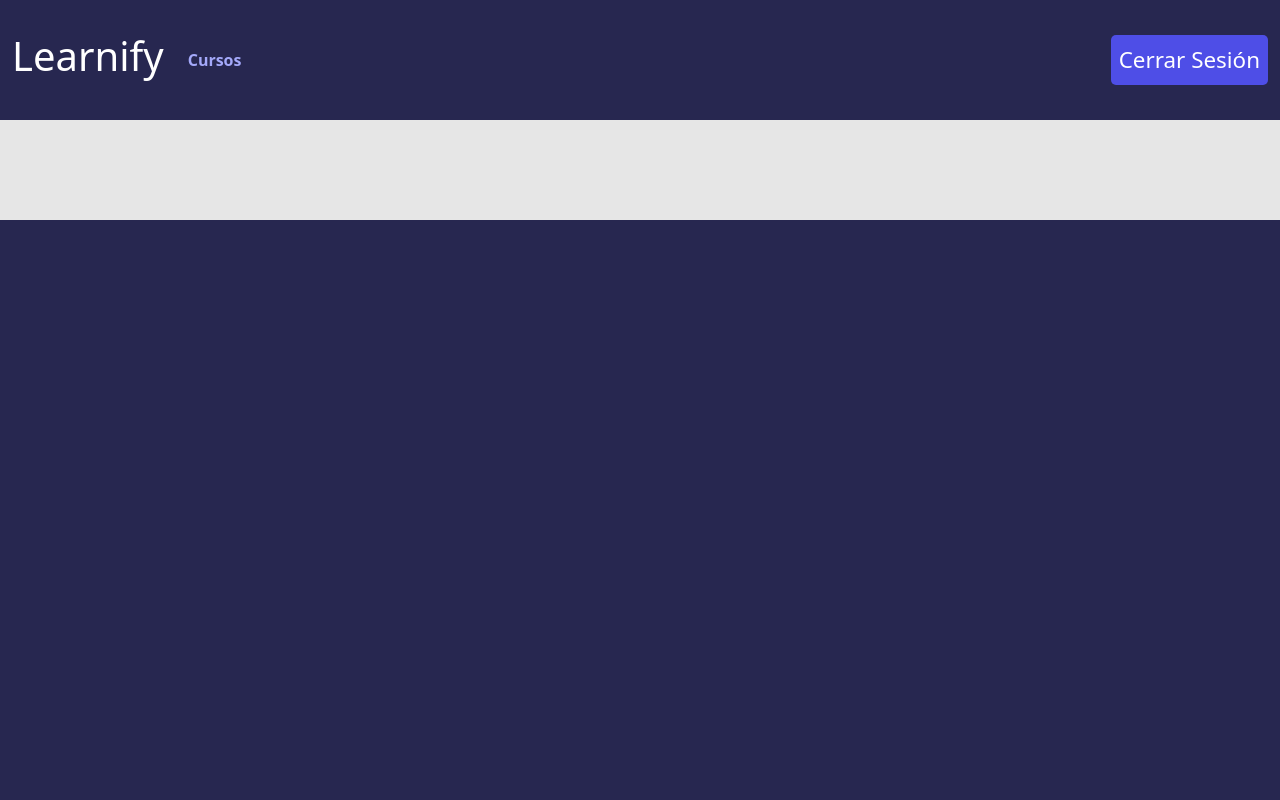
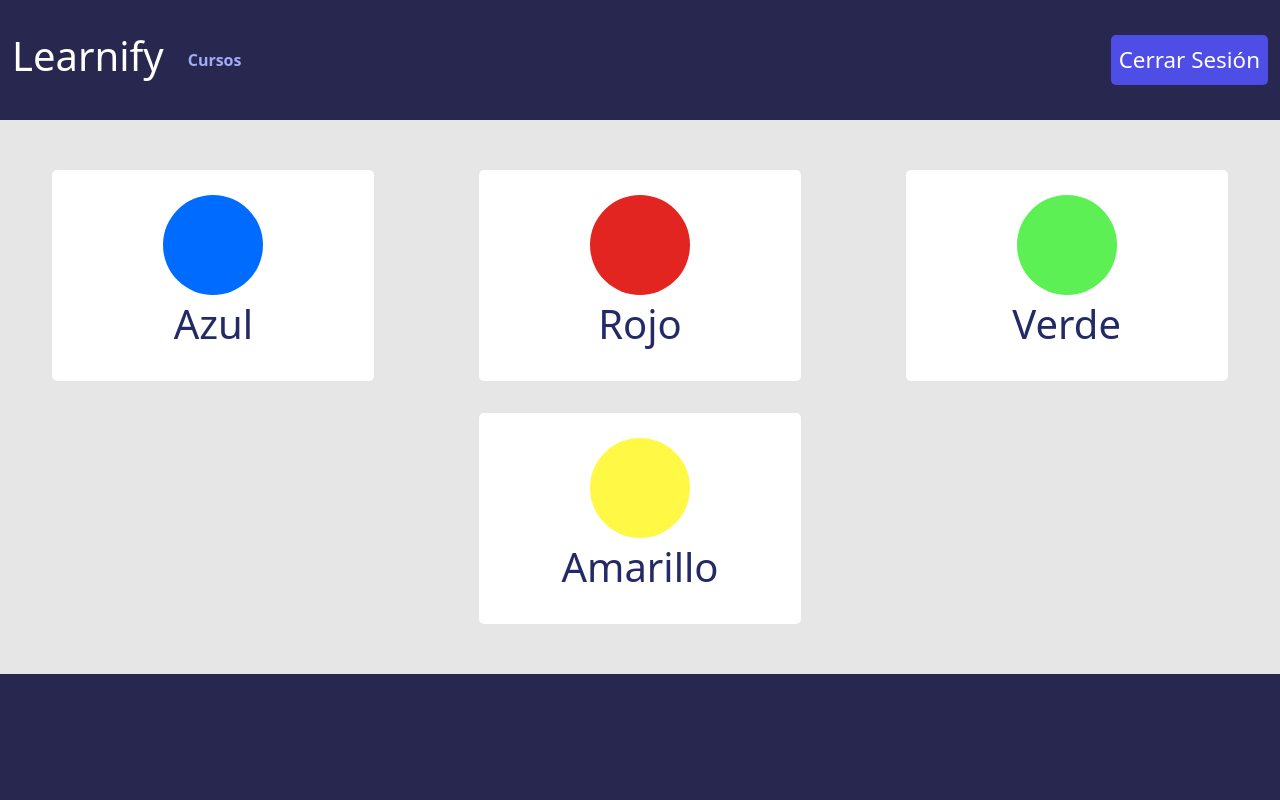
Before and after one commit to Antonioescp/Learnify, a Flask app: page /lessons/1 in a window 1280 px wide. Run offline with Flask 2, Linux system fonts and the light colour scheme; a user stored in the database is signed in; data comes from the database, SQL or seed files in the repository; both versions use the stored data as it was after the commit; some libraries are stand-ins or nearby versions.

Commit message:
Curso de colores completado
El curso tiene una leccion en la que se muestran los 4 colores distintos, al hacer click en ellos se reproduce un audio de bienvenido, si se hace click en cualquiera despues del audio de bienvenida, reproduce un audio correspondiente a informacion del color en cuestion

```diff
--- a/app.py
+++ b/app.py
@@ -239,5 +239,6 @@ def make_shell_context():
         migrate=migrate,
         User=User,
         Course=Course,
-        Lesson=Lesson
+        Lesson=Lesson,
+        Option=Option,
     )
--- a/static/css/lesson.css
+++ b/static/css/lesson.css
@@ -0,0 +1,3 @@
+.tile-container {
+    gap: 2rem 0;
+}
--- a/static/js/courses/colores.js
+++ b/static/js/courses/colores.js
@@ -1,17 +1,30 @@
 let welcomeHasFinished = false;
 
 window.addEventListener('load', (e) => {
-    console.log('hello!')
-    let welcomeAudio = new Audio('/static/audio/cursos/Colores-B.mp3');
+
+    let player = new Audio('/static/audio/cursos/Colores-B.mp3');
+    let tiles = document.getElementsByClassName('clickable-tile');
+
+    // play each tile audio on user click
+    for (let idx = 0; idx < tiles.length; idx++) {
+        tiles[idx].addEventListener('click', e => {
+            if (welcomeHasFinished) {
+                player.pause();
+                player.src = tiles[idx].dataset.audio;
+                player.currentTime = 0;
+                player.play();
+            }
+        });
+    }
 
     // play audio on user interaction
     window.addEventListener('click', e => {
 
-        if (!welcomeHasFinished && welcomeAudio.paused) {
+        if (!welcomeHasFinished && player.paused) {
 
-            welcomeAudio.play();
+            player.play();
 
-            welcomeAudio.addEventListener('ended', e => {
+            player.addEventListener('ended', e => {
                 welcomeHasFinished = true;
             });
 
--- a/templates/courses/lesson.html
+++ b/templates/courses/lesson.html
@@ -6,7 +6,19 @@
     <script src="{{ url_for('static', filename='js/courses/colores.js') }}"></script>
 {% endblock %}
 
+{% block styles %}
+    <link rel="stylesheet" href="{{ url_for('static', filename='css/lesson.css')}}">
+{% endblock %}
+
 {% block content %}
-    <div class="tile-container d-flex row">
+    <div class="tile-container d-flex row justify-content-center">
+        {% for option in lesson.options %}
+            <div class="col-12 col-sm-6 col-lg-4 d-flex justify-content-center">
+                <div class="clickable-tile d-flex row justify-content-center" data-audio="{{ url_for('static', filename='audio/cursos/' + option.audio_fn) }}">
+                    <div style="background: {{option.img_fn}}; border-radius: 100%; width: 100px; height: 100px;"></div>
+                    <h1>{{ option.title }}</h1>
+                </div>
+            </div>
+        {% endfor %}
     </div>
 {% endblock %}
```
Also changed, not shown: data-dev.sqlite.
